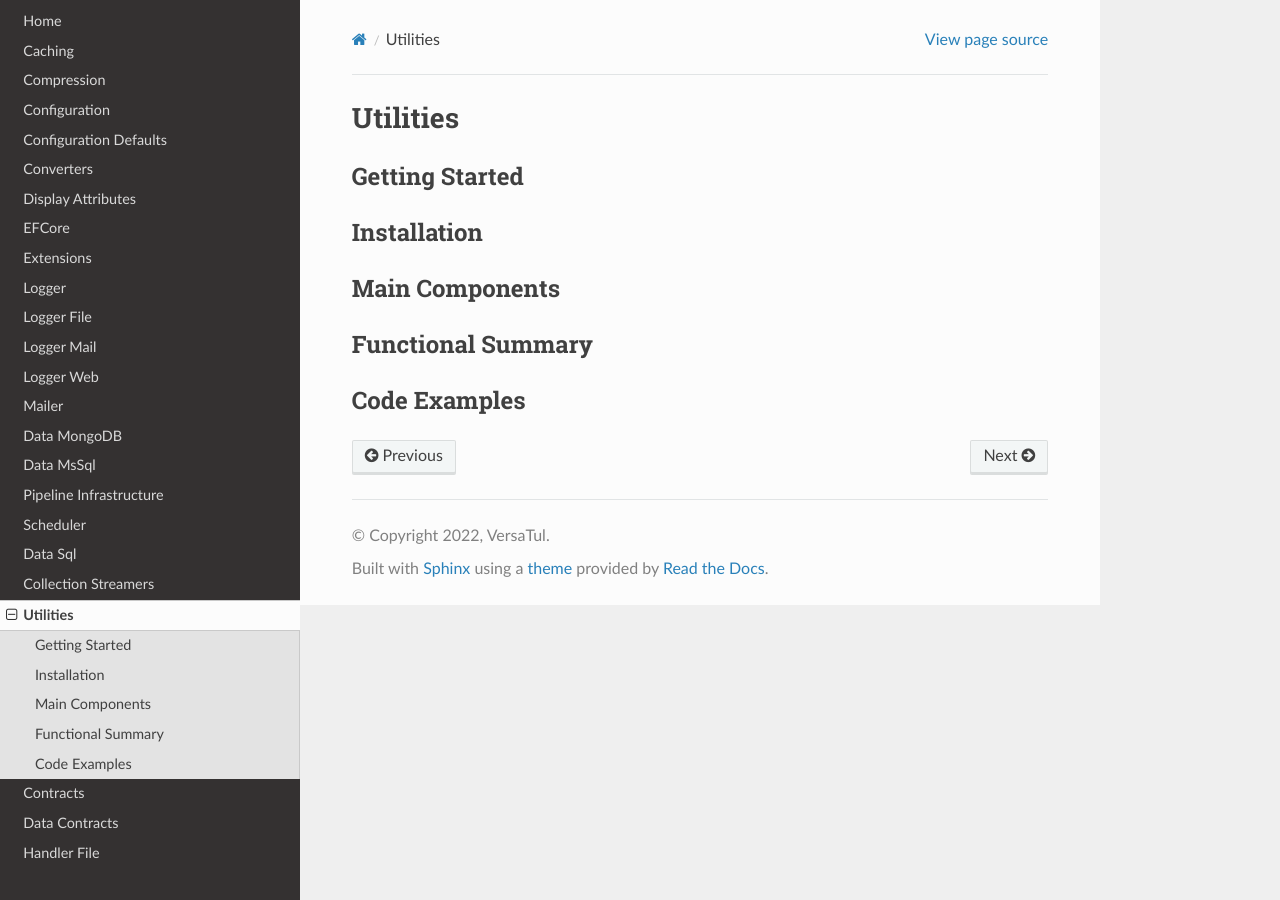
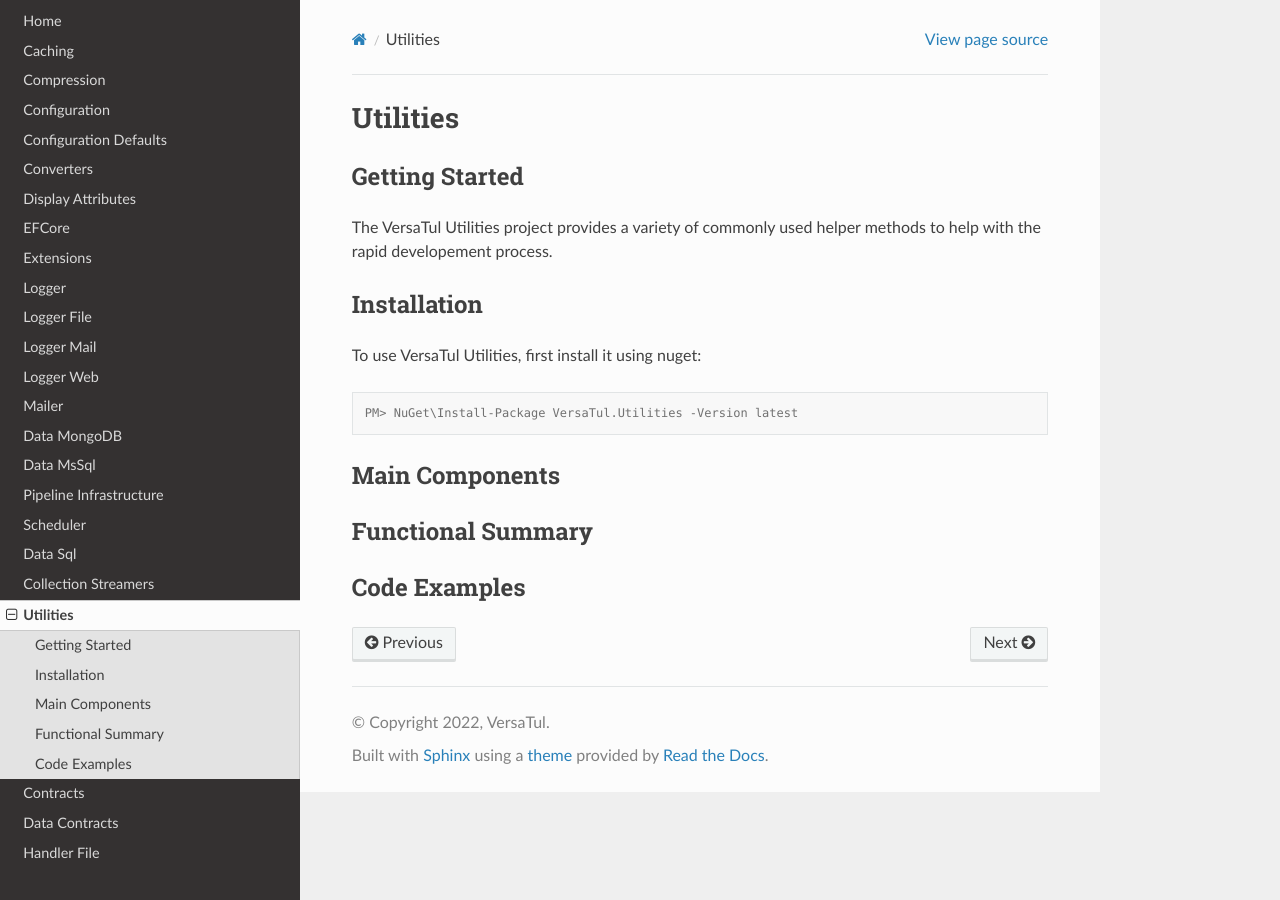
Before and after one commit to BjornWilliams/DocsVersaTul, a Sphinx documentation site: the page built from docs/source/utilities.rst, in a window 1280 px wide. Built offline with Sphinx 7.4.7 and the Read the Docs theme 2.0.0, drawn with Linux system fonts in a browser that asks for light colours.

Commit message:
Update utilities.rst

```diff
--- a/docs/source/utilities.rst
+++ b/docs/source/utilities.rst
@@ -3,9 +3,18 @@
 
 Getting Started
 ----------------
+The VersaTul Utilities project provides a variety of commonly used helper methods to help with the rapid developement process.
 
 Installation
 ------------
+
+To use VersaTul Utilities, first install it using nuget:
+
+.. code-block:: console
+
+    PM> NuGet\Install-Package VersaTul.Utilities -Version latest
+
+
 
 Main Components
 ----------------
```
